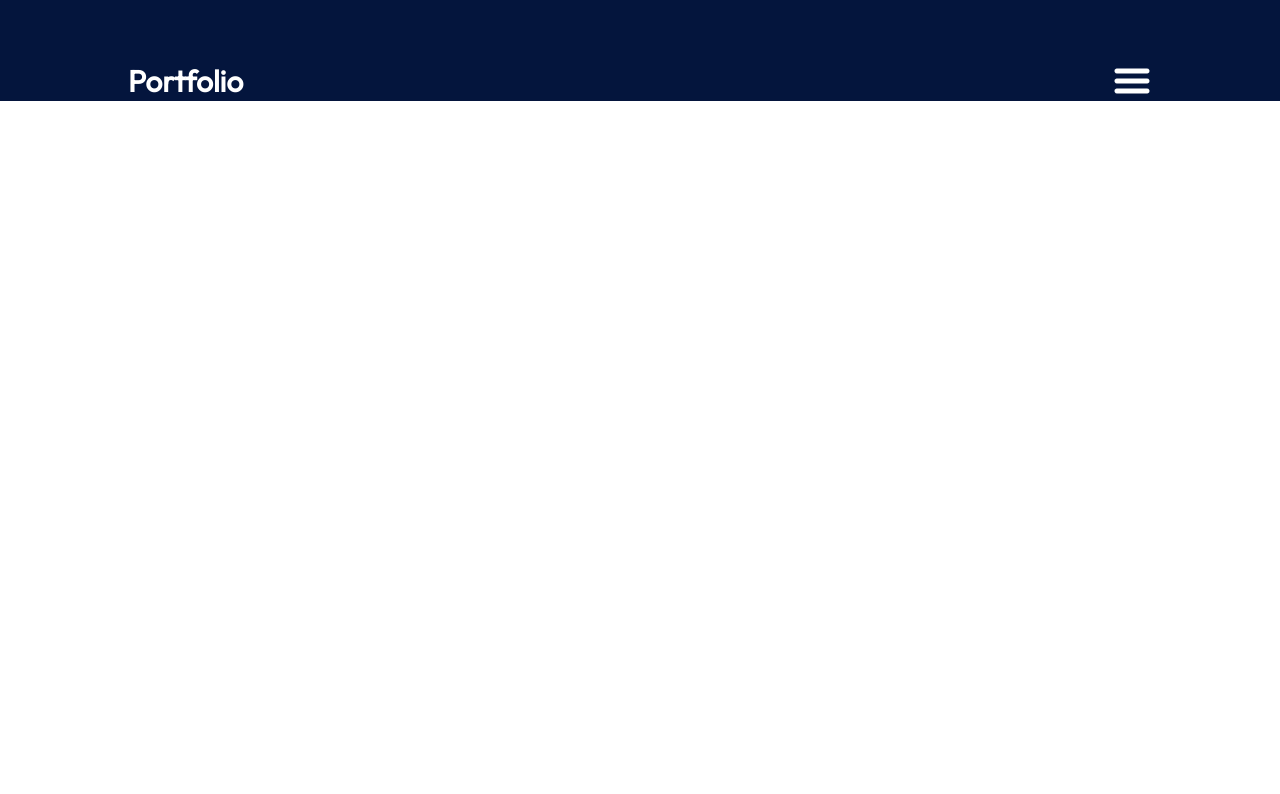
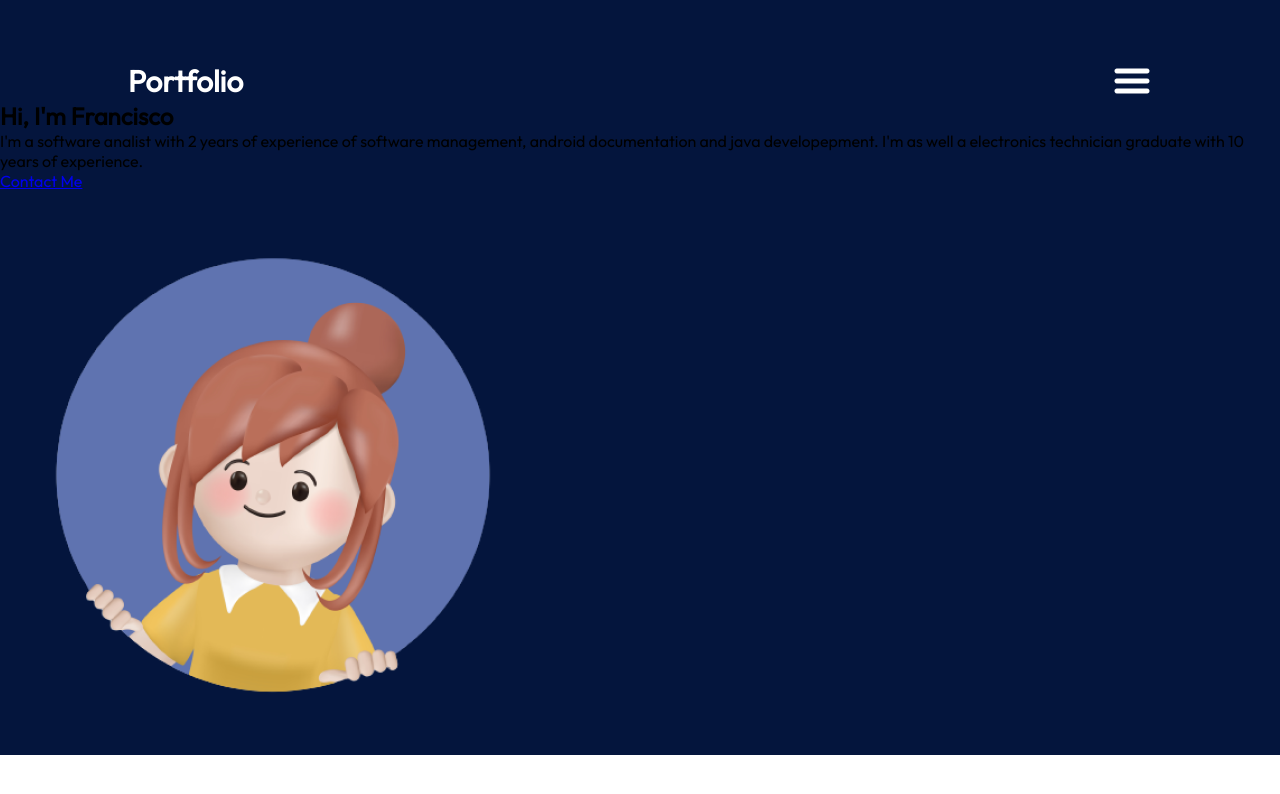
Before and after one commit to franciscopereira32/portfolio, a React (Vite) app: page / in a window 1280 px wide. Shown: the top 794 px of the page. Built offline with nearby package versions, Linux system fonts and the light colour scheme.

Commit message:
add my heroImg

```diff
--- a/src/App.jsx
+++ b/src/App.jsx
@@ -1,8 +1,14 @@
 import styles from "./App.module.css";
 import { Navbar } from "./components/Navbar/Navbar";
+import { Hero } from "./components/Hero/Hero";
 
 function App() {
-  return <div className={styles.App}>< Navbar/ ></div>
+  return (
+    <div className={styles.App}>
+      <Navbar />
+      <Hero />
+    </div>
+  );
 }
 
 export default App;
--- /dev/null
+++ b/src/components/Hero/Hero.jsx
@@ -0,0 +1,23 @@
+import React from "react";
+import { getImageUrl } from "../../utils";
+import styles from "./Hero.module.css"
+
+export const Hero = () => {
+    return  (
+    <section className={styles.container}>
+        <div className={styles.content}>
+            <h1 className={styles.title}>Hi, I'm Francisco</h1>
+            <p className={styles.description}>
+                I'm a software analist with 2 years of experience of software
+                management, android documentation and java developepment.
+                I'm as well a electronics technician graduate with 10 years of
+                experience.
+            </p>
+            <a href="francisco.pereira.australia@gmail.com" className={styles.contactBtn}>Contact Me</a>
+        </div>
+        <img src={getImageUrl("hero/heroImage.png")} alt="Hero image of me" className={styles.heroImg}/>
+            <div className={styles.topBlur}></div>
+            <div className={styles.bottomBlur}></div>
+    </section>
+    );
+};
--- a/src/components/Navbar/Navbar.jsx
+++ b/src/components/Navbar/Navbar.jsx
@@ -15,7 +15,8 @@ export const Navbar = () => {
                     }
                         alt="menu-button"
                         onClick={() => setMenuOpen(!menuOpen)}/>
-                        <ul className={`${styles.menuItems} ${menuOpen && styles.menuOpen}`}>
+                        <ul className={`${styles.menuItems} ${menuOpen && styles.menuOpen}`}
+                        onClick={() => setMenuOpen(false)}>
                                {/* <li>
                                     <a href="#about">About</li></a>
                                 </li>
```
Also changed, not shown: src/components/Hero/Hero.module.css (added).
